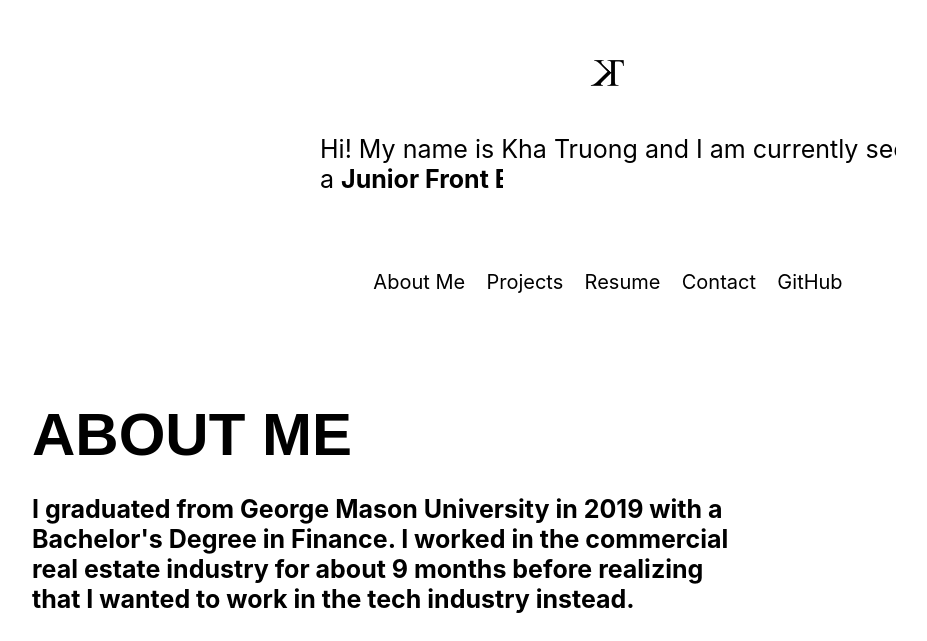
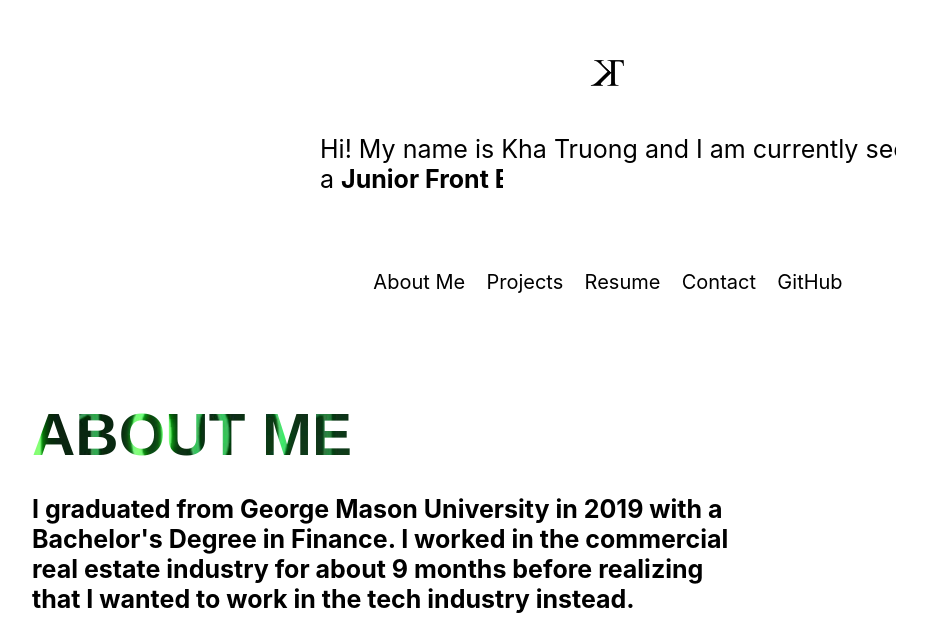
Before and after one commit to khatruong2009/ReactKhaTruong, a React (Create React App) app in the folder khatruong/: page / in a window 1280 px wide. Shown: the part 151-792 px from the top of the page, without its empty margins (32-959 px from the left). Built offline with nearby package versions, Linux system fonts and the light colour scheme; the HTML template or start-up script is replaced by a standard one.

Commit message:
added cool animated background to section headers

```diff
--- a/khatruong/public/style.css
+++ b/khatruong/public/style.css
@@ -114,6 +114,22 @@ html {
  margin-bottom: 3%;
  font-family: 'Montserrat', sans-serif;
  font-weight: 900;
+ background-image: url("binary.jpg");
+ background-clip: text;
+ -webkit-background-clip: text;
+ color: transparent;
+ animation: moveBg 15s linear infinite;
+ -webkit-animation: moveBg 15s linear infinite;
+}
+
+@keyframes moveBg {
+  0% {
+    background-position: 0% 25%;
+  }
+
+  100% {
+    background-position: 100% 25%;
+  }
 }
 
 .aboutMe p {
```
Also changed, not shown: khatruong/public/binary.jpg (added).
